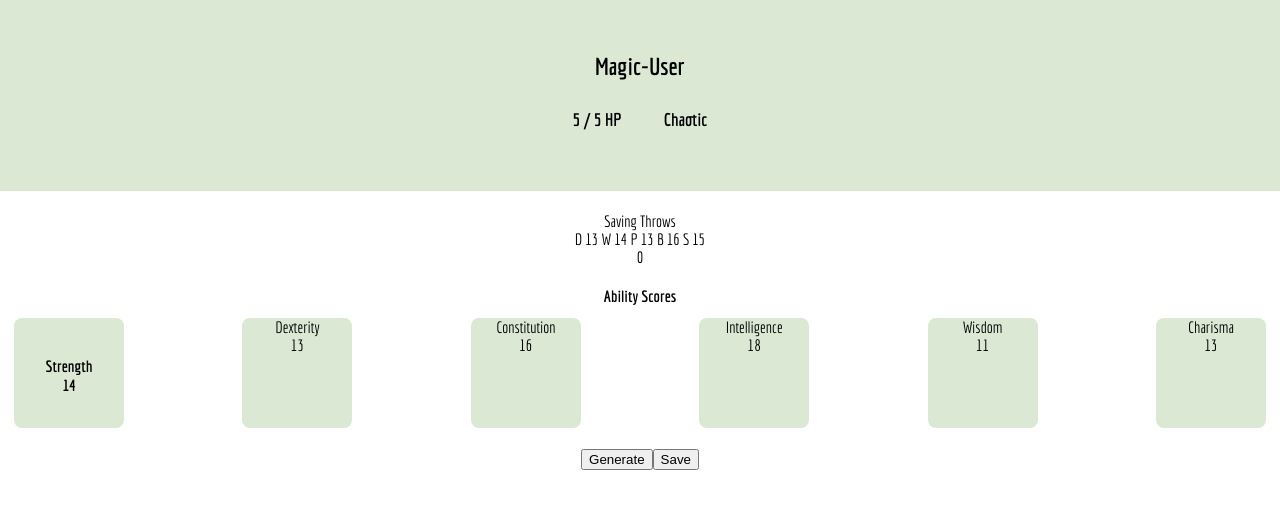
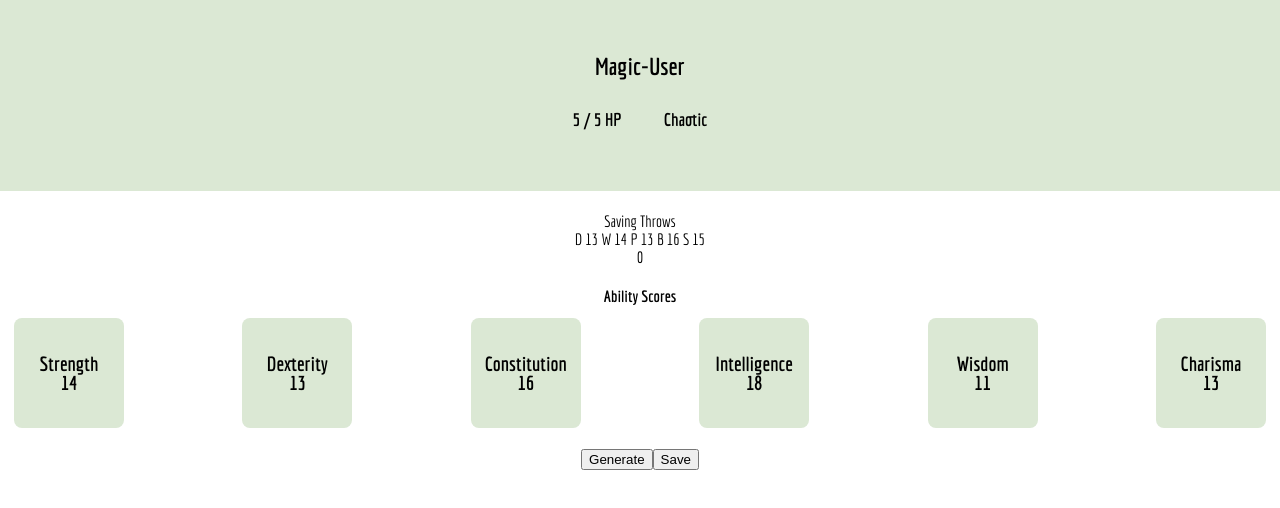
Before and after one commit to dialectrical/ose-character-generator, a React (Create React App) app: page / in a window 1280 px wide. Shown: the top 508 px of the page. Built offline with nearby package versions, Linux system fonts and the light colour scheme.

Commit message:
feat: added AbilityScoreContainerSmall and AbilityScoreObjectSmall styles

```diff
--- a/src/components/StatDisplay.js
+++ b/src/components/StatDisplay.js
@@ -21,23 +21,39 @@ export const StatDisplay = (character, hook) => {
       <StatContainer>
         <AbilityScoreObject>
           <div>
-            <h3>Strength</h3> <h3>{character.stats[0]}</h3>
+            <h3>Strength</h3>
+            <h3>{character.stats[0]}</h3>
           </div>
         </AbilityScoreObject>
         <AbilityScoreObject>
-          Dexterity <br /> {character.stats[1]}
+          <div>
+            <h3>Dexterity</h3>
+            <h3>{character.stats[1]}</h3>
+          </div>
         </AbilityScoreObject>
         <AbilityScoreObject>
-          Constitution <br /> {character.stats[2]}
+          <div>
+            <h3>Constitution</h3>
+            <h3>{character.stats[2]}</h3>
+          </div>
         </AbilityScoreObject>
         <AbilityScoreObject>
-          Intelligence <br /> {character.stats[3]}
+          <div>
+            <h3>Intelligence</h3>
+            <h3>{character.stats[3]}</h3>
+          </div>
         </AbilityScoreObject>
         <AbilityScoreObject>
-          Wisdom <br /> {character.stats[4]}
+          <div>
+            <h3>Wisdom</h3>
+            <h3>{character.stats[4]}</h3>
+          </div>
         </AbilityScoreObject>
         <AbilityScoreObject>
-          Charisma <br /> {character.stats[5]}
+          <div>
+            <h3>Charisma</h3>
+            <h3>{character.stats[5]}</h3>
+          </div>
         </AbilityScoreObject>
       </StatContainer>
     </AbilityScoreContainer>
--- a/src/components/styles/AbilityScoreContainer.js
+++ b/src/components/styles/AbilityScoreContainer.js
@@ -11,6 +11,16 @@ export const AbilityScoreContainer = styled.div`
   }
 `;
 
+export const AbilityScoreContainerSmall = styled.div`
+  margin: 9px 95px 9px 25px;
+  h3 {
+    text-align: center;
+    font-weight: 700;
+    font-size: 16px;
+    line-height: 19px;
+    margin-bottom: 12px;
+  }
+`;
 export const StatContainer = styled.div`
   display: flex;
   flex-direction: row;
--- a/src/components/styles/AbilityScoreObject.js
+++ b/src/components/styles/AbilityScoreObject.js
@@ -7,9 +7,19 @@ export const AbilityScoreObject = styled.div`
   margin-bottom: 9px;
   border-radius: 8px;
   div {
-    margin-top: 35%;
+    margin-top: 33%;
   }
   h3 {
     margin: 0px;
+    font-size: 20px;
   }
 `;
+
+export const AbilityScoreObjectSmall = styled.div`
+  height: 50px;
+  width: 50px;
+  background-color: #000000;
+  color: #ffffff;
+  border-radius: 8px;
+  margin-bottom: 6px;
+`;
```
